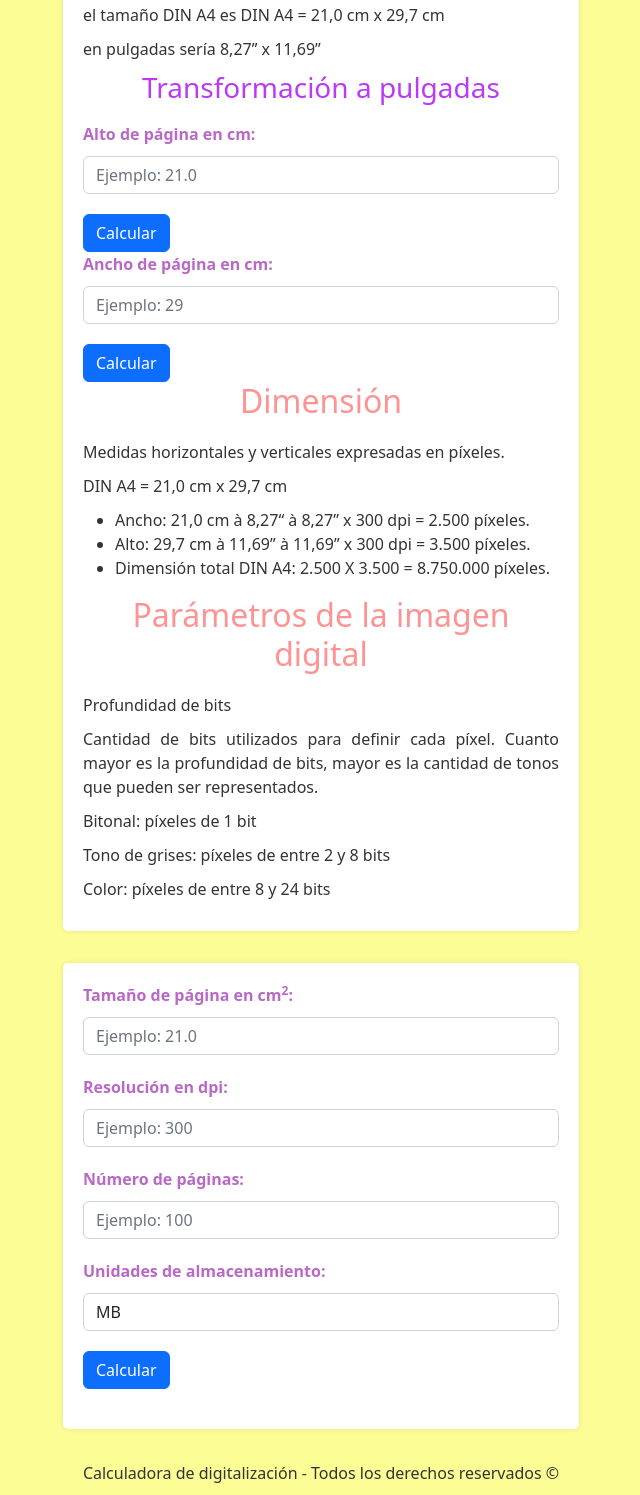
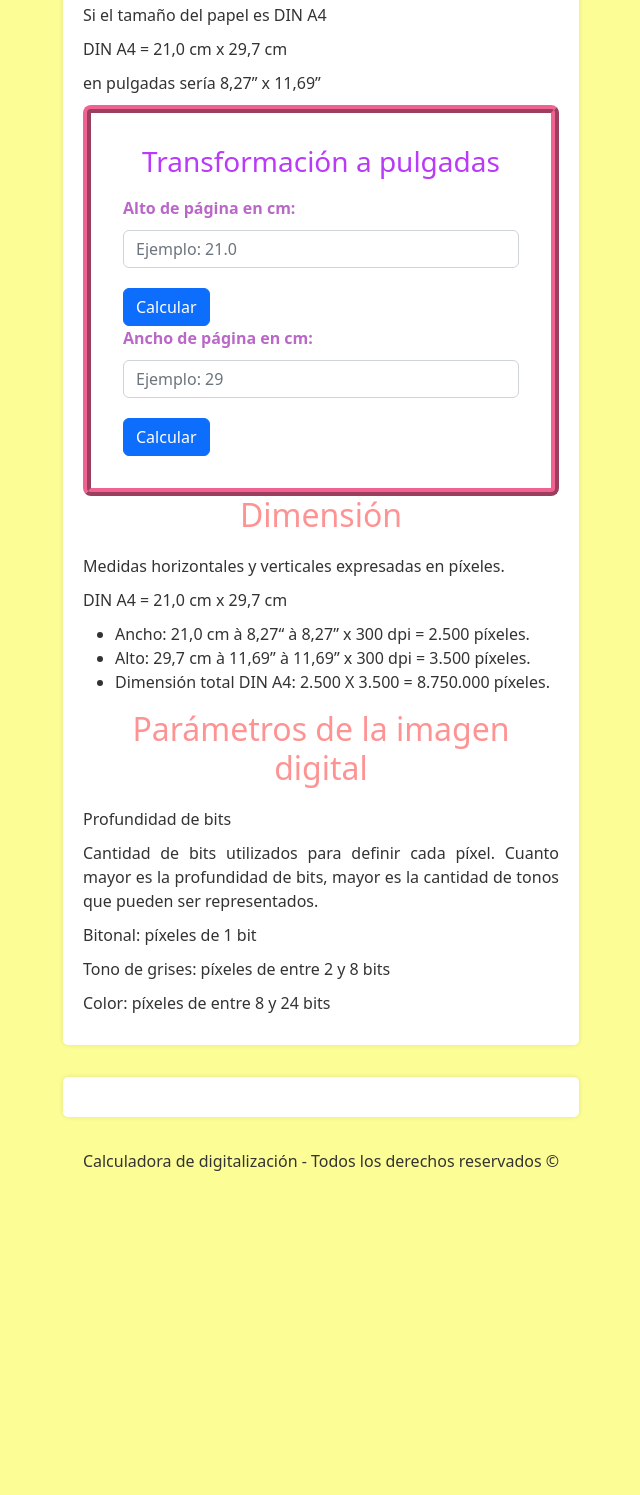
Before and after one commit to DaniMGithub/digitalizacionCalculadora, a plain HTML site: page index.html in a window 1280 px wide. Shown: the part 872-2367 px from the top of the page, without its empty margins (319-959 px from the left). After the commit the page ends 2055 px from the top, so only its background shows below. Drawn offline with nearby package versions, Linux system fonts and the light colour scheme.

Commit message:
más css

```diff
--- a/css/style.css
+++ b/css/style.css
@@ -93,6 +93,16 @@ p {
  margin-bottom: 0.625em;
    }
 
+form{
+border-style: ridge;
+border-color: #f06292;
+border-width: 0.5em;
+border-radius: 0.5em;
+text-align: left;
+text-align: justify;
+padding: 2em;
+}
+
 form label {
 display: block;
 margin-bottom: 0.625em;
@@ -100,7 +110,7 @@ font-weight: bold;
 }
 
 form input {
-width: 100%;
+width: 70%;
 padding: 0.5em;
 border: 0.0625em solid #DDD;
 border-radius: 0.3125em;
@@ -108,7 +118,7 @@ margin-bottom: 1.25em;
 }
 
 form select {
-width: 100%;
+width: 70%;
 padding: 0.5em;
 border: 0.0625em solid #DDD;
 border-radius: 0.3125em;
@@ -134,3 +144,10 @@ footer p{
   text-align: center;
   margin-bottom: 0.625em;
   }
+
+.resaltado{
+border-style: ridge;
+border-color: #f06292;
+border-width: 1em;
+border-radius: 0.5em;
+}
--- a/index.html
+++ b/index.html
@@ -31,8 +31,9 @@
       <li>por el cuadrado de la resolución.</li>
     </ul>
     <h2>En principio calculamos la dimensión del documento en pulgadas.</h2>
-    <p>Ejmplo:</p>
-    <p> el tamaño DIN A4 es DIN A4 = 21,0 cm x 29,7 cm</p>
+    <p>Ejemplo:</p>
+    <p> Si el tamaño del papel es DIN A4 </p>
+    <p> DIN A4 = 21,0 cm x 29,7 cm</p>
     <p> en pulgadas sería 8,27” x 11,69” </p>
 
        <!-- Primer calculadora para pasar a pulgadas -->
@@ -79,30 +80,7 @@
   </div>
      <!-- Formulario para crear la calculadora -->
      <div class="container">
-      <form>
-        <div class="form-group">
-          <label for="tamanioPag">Tamaño de página en cm<sup>2</sup>:</label>
-          <input type="number" step="0.01" min="0" class="form-control" id="tamanioPag" placeholder="Ejemplo: 21.0">
-        </div>
-        <div class="form-group">
-          <label for="resolucion">Resolución en dpi:</label>
-          <input type="number" step="1" min="0" class="form-control" id="resolucion" placeholder="Ejemplo: 300">
-        </div>
-        <div class="form-group">
-          <label for="numeroPag">Número de páginas:</label>
-          <input type="number" step="1" min="0" class="form-control" id="numeroPag" placeholder="Ejemplo: 100">
-        </div>
-        <div class="form-group">
-          <label for="tamanioAlmacenamiento">Unidades de almacenamiento:</label>
-          <select class="form-control" id="tamanioAlmacenamiento">
-            <option>KB</option>
-            <option selected>MB</option>
-            <option>GB</option>
-          </select>
-        </div>
-        <button type="button" class="btn btn-primary" onclick="calcular()">Calcular</button>
-      </form>
-      <p id="result"></p>
+
     </div>
     </div>
 
```
Lines whose indentation alone changed are shown as unchanged.
